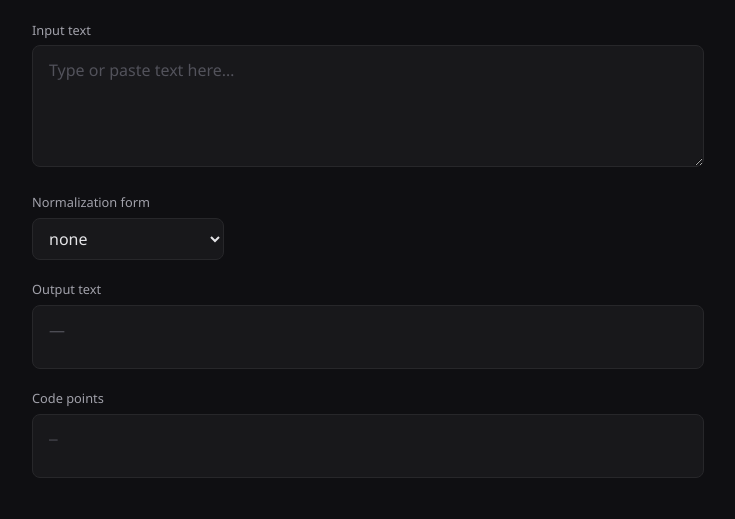
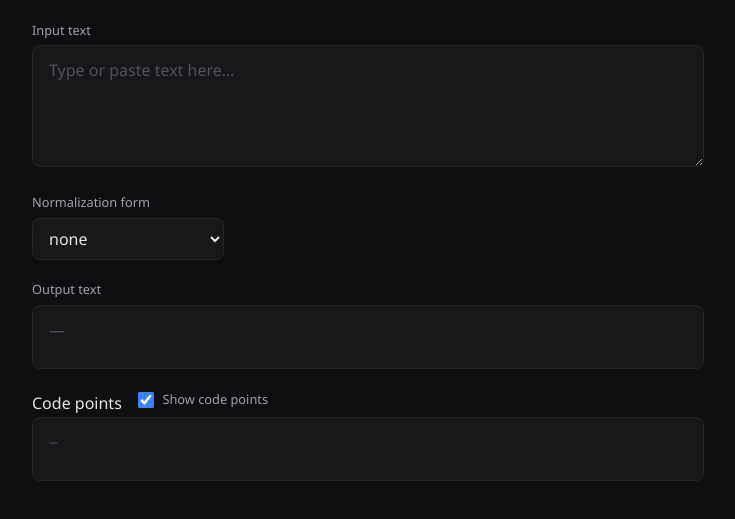
Before and after one commit to allenwang1025/unicode-normalizer, a plain HTML site: page index.html in a window 1280 px wide. Shown: the part 103-622 px from the top of the page, without its empty margins (272-1007 px from the left). Drawn offline with Linux system fonts and the light colour scheme.

Commit message:
option to hide codepoints

```diff
--- a/index.html
+++ b/index.html
@@ -33,7 +33,13 @@
     </div>
 
     <div class="output-group">
-      <label>Code points</label>
+      <div class="label-with-checkbox">
+        <span>Code points</span>
+        <label for="show-codepoints" class="checkbox-label">
+          <input type="checkbox" id="show-codepoints" checked>
+          Show code points
+        </label>
+      </div>
       <div id="output-codepoints" class="output-box codepoints" aria-live="polite"></div>
     </div>
   </main>
--- a/script.js
+++ b/script.js
@@ -1,6 +1,7 @@
 (function () {
   const input = document.getElementById('text-input');
   const normalization = document.getElementById('normalization');
+  const showCodepoints = document.getElementById('show-codepoints');
   const outputText = document.getElementById('output-text');
   const outputCodepoints = document.getElementById('output-codepoints');
 
@@ -30,6 +31,7 @@
     if (codePoints.length === 0) {
       return;
     }
+    const showCodes = showCodepoints.checked;
     codePoints.forEach(function (item) {
       const u = formatCodePoint(item.code);
       const href = 'https://www.compart.com/en/unicode/' + u;
@@ -40,7 +42,7 @@
         '<span class="char" title="' + escapeHtml(item.char) + '">' +
         escapeHtml(displayChar(item.char)) +
         '</span></a>' +
-        '<span class="code">' + u + '</span>';
+        (showCodes ? '<span class="code">' + u + '</span>' : '');
       outputCodepoints.appendChild(span);
     });
   }
@@ -63,6 +65,7 @@
     setTimeout(render, 0);
   });
   normalization.addEventListener('change', render);
+  showCodepoints.addEventListener('change', render);
 
   render();
 })();
--- a/style.css
+++ b/style.css
@@ -41,6 +41,28 @@ label {
   font-weight: 500;
   color: #a1a1aa;
   margin-bottom: 0.35rem;
+}
+
+.label-with-checkbox {
+  display: flex;
+  align-items: center;
+  gap: 0.75rem;
+  cursor: default;
+}
+
+.label-with-checkbox .checkbox-label {
+  display: inline-flex;
+  align-items: center;
+  gap: 0.35rem;
+  font-weight: 400;
+  cursor: pointer;
+}
+
+.label-with-checkbox input[type="checkbox"] {
+  width: 1rem;
+  height: 1rem;
+  accent-color: #3b82f6;
+  cursor: pointer;
 }
 
 #text-input {
```
